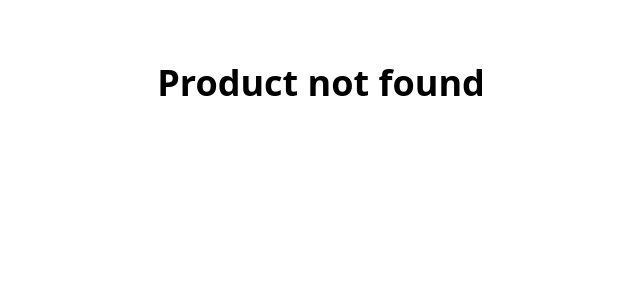
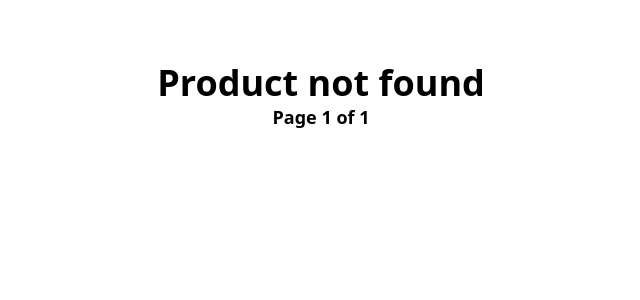
Before and after one commit to sadman59m/digital-market, a Django app: page / in a window 1280 px wide. Shown: the part 231-531 px from the top of the page, without its empty margins (319-959 px from the left). Run offline with Django 4.2, Linux system fonts and the light colour scheme; data that the repository does not hold is empty; some libraries are stand-ins or nearby versions.

Commit message:
added pagination

```diff
--- a/myapp/templates/myapp/index.html
+++ b/myapp/templates/myapp/index.html
@@ -40,5 +40,6 @@
             </div>
         {% endif %}
     </div>
+    {% include 'myapp/paginator.html' with page=products %}
 </div>
 {%endblock%}
--- /dev/null
+++ b/myapp/templates/myapp/paginator.html
@@ -0,0 +1,15 @@
+<div class="mb-6 text-center text-lg">
+    <span>
+        {% if page.has_previous %}
+            <a class="font-semibold text-blue-800" href="{% url 'myapp:index' %}?page={{page.previous_page_number}}">Previous</a>
+        {% endif %}
+
+        <span class="mx-6 font-semibold">
+            Page {{page.number}} of {{page.paginator.num_pages}}
+        </span>
+
+        {% if page.has_next %}
+            <a class="font-semibold text-blue-800" href="{% url 'myapp:index' %}?page={{page.next_page_number}}">Next</a>
+        {% endif %}
+    </span>
+</div>
--- a/myapp/views.py
+++ b/myapp/views.py
@@ -5,6 +5,7 @@ from django.urls import reverse
 from django.http import JsonResponse, HttpResponseNotFound, Http404
 from django.contrib.auth import authenticate, login, logout
 from django.contrib.auth.decorators import login_required
+from django.core.paginator import Paginator, PageNotAnInteger, EmptyPage
 from django.contrib import messages
 from django.db.models import Sum
 import stripe, json
@@ -25,7 +26,15 @@ def index_view(request):
             return render(request, 'myapp/index.html', {"products": search_product})
 
     products = Product.objects.all()
-    print(len(products))
+    paginator = Paginator(products, 4)
+    page = request.GET.get('page')
+    print(page)
+    try:
+        products = paginator.page(page)
+    except PageNotAnInteger:
+        products = paginator.page(1)
+    except EmptyPage:
+        products = paginator.page(paginator.num_pages)
     return render(request, 'myapp/index.html', {"products": products})
 
 
```
Also changed, not shown: other parts of myapp/templates/myapp/index.html (+1 -1 lines).
